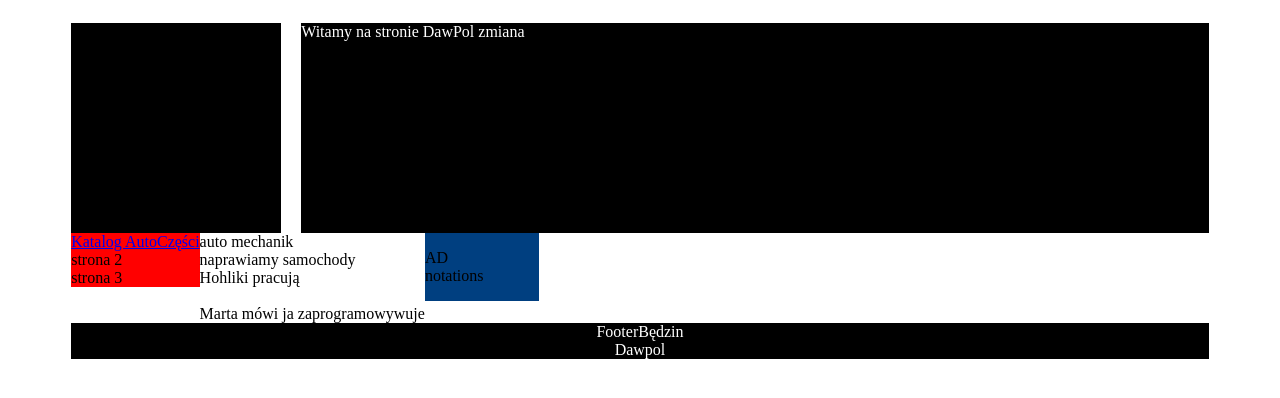
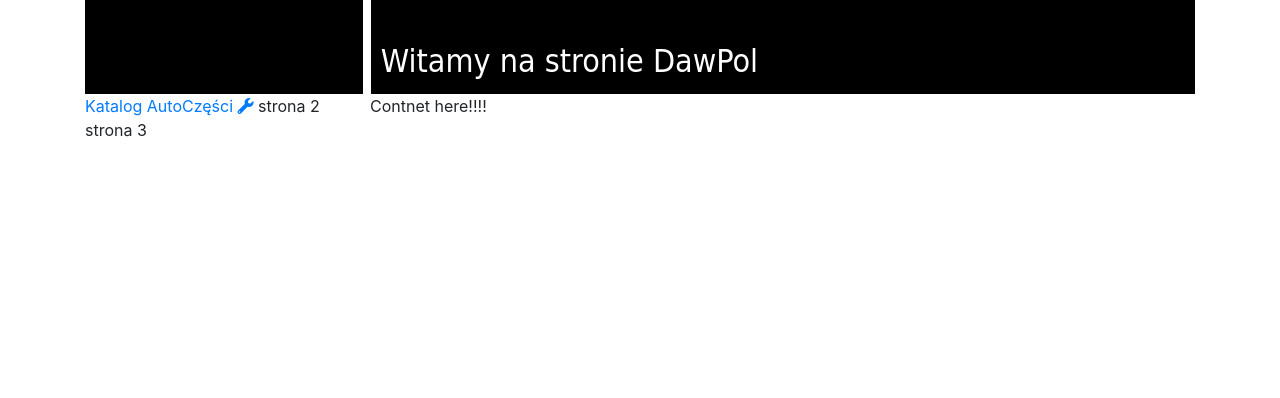
Before and after one commit to piotrenewicz/Dawpol_Website, a Django app: template main/templates/main/index.html in a window 1280 px wide. Shown: the top 398 px of the page. Run offline with Django 3.2, Linux system fonts and the light colour scheme; the template is opened without the code that fills it, so the values that code supplies are empty; some libraries are stand-ins or nearby versions.

Commit message:
move to Bootstrap, and FontAwesome.

```diff
--- a/main/static/main/style.css
+++ b/main/static/main/style.css
@@ -1,13 +1,14 @@
+:root {
+    --panel_primary_color: black;
+    --panel_primary_text_color: white;
+}
+
+
+
 #body {
     background-color: gray;
     /*font-family: Vemana2000;*/
     font-size: 20px;
-}
-
-#container {
-    width: 90%;
-    margin-left: 5%;
-    margin-right: auto;
 }
 
 img {
@@ -15,35 +16,37 @@ img {
     max-height: 100%;
 }
 
-#header {
-    /*background-color: black;*/
-    color: white;
-    text-align: left;
-    /*margin-left: 220px;*/
-    padding-top: 15px;
-    width: auto;
-    height: 210px;
-}
+/*#header {*/
+/*    !*background-color: black;*!*/
+/*    color: white;*/
+/*    text-align: left;*/
+/*    !*margin-left: 220px;*!*/
+/*    padding-top: 15px;*/
+/*    width: auto;*/
+/*    height: 210px;*/
+/*}*/
 
 #logo {
-    background-color: black;
-    float: left;
-    width: 210px;
-    height: inherit;
+    background-color: var(--panel_primary_color);
+    padding-top: 35px;
+    padding-bottom: 35px;
+    /*height: 100%;*/
+    /*float: left;*/
+    /*width: 210px;*/
+    /*height: inherit;*/
 }
 
 #top-bar {
-    background-color: black;
-    /*float: left;*/
-    margin-left: 230px;
-    height: inherit;
-    width: available;
-}
-
-#nav {
-    float: left;
-    background-color: red;
-    max-height: 300px;
+    background-color: var(--panel_primary_color);
+    padding-top: 5%;
+    padding-bottom: auto;
+    padding-left: 10px;
+    color: var(--panel_primary_text_color);
+    /*font-size: 35px;*/
+    margin-left: 1%;
+    height: 100%;
+    /*width: available;*/
+    font-family: "DejaVu Sans Condensed", serif;
 }
 
 #content {
@@ -53,15 +56,9 @@ img {
     width: auto;
 }
 
-#sidebar {
-    float: left;
-    background-color: #003f80;
-    width: 10%;
-}
-
 #footer {
     clear: both;
-    background-color: black;
+    background-color: var(--panel_primary_color);
     color: white;
     text-align: center;
 }
--- a/main/templates/main/index.html
+++ b/main/templates/main/index.html
@@ -1,43 +1,62 @@
 <!DOCTYPE html>
 <html lang="en">
 <head>
+
+
+
+    <!-- Optional JavaScript -->
+    <!-- jQuery first, then Popper.js, then Bootstrap JS -->
+
+  </body>
+</html>
+
+
     {% load static %}
-    <link rel="stylesheet" type="text/css" href="{% static 'main/style.css' %}">
+    <meta charset="UTF-8">
+    <meta http-equiv="X-UA-Compatible" content="IE=edge">
+    <meta name="viewport" content="width=device-width, initial-scale=1, shrink-to-fit=no">
 
-    <meta charset="UTF-8">
     <title>Dawpol</title>
     <meta name="description" content="Strona mechanika samochodów" />
     <meta name="keywords" content="słowa, hashtagi"/>
+
+     <!-- Bootstrap CSS -->
+    <link rel="stylesheet" href="https://maxcdn.bootstrapcdn.com/bootstrap/4.0.0/css/bootstrap.min.css" integrity="sha384-Gn5384xqQ1aoWXA+058RXPxPg6fy4IWvTNh0E263XmFcJlSAwiGgFAW/dAiS6JXm" crossorigin="anonymous">
+    <link rel="stylesheet" href="https://use.fontawesome.com/releases/v5.8.1/css/all.css" integrity="sha384-50oBUHEmvpQ+1lW4y57PTFmhCaXp0ML5d60M1M7uH2+nqUivzIebhndOJK28anvf" crossorigin="anonymous">
+    <link rel="stylesheet" type="text/css" href="{% static 'main/style.css' %}">
 </head>
 <body>
-    <div id="container">
-        <div id="header">
-            <div id="logo">
-                <img src="{{ logo.graphic.url }}"/>
+    <div class="container">
+        <div class="row no-gutters">
+            <div class="col-sm-3">
+                <div id="logo">
+                    <img src="{{ logo.graphic.url }}"/>
+                </div>
             </div>
-            <div id="top-bar">
-                Witamy na stronie DawPol zmiana
+            <div class="col-sm-9">
+                <div id="top-bar">
+                    <h2 class="display-5"> Witamy na stronie DawPol</h2>
+                </div>
             </div>
         </div>
-        <div id="nav">
-            <a href="{% url 'main:parts' %}"> Katalog AutoCzęści </a> <br/>
-            strona 2 <br/>
-            strona 3
+        <div class="row">
+            <div class="col-sm-3">
+
+                <a href="{% url 'main:parts' %}"> Katalog AutoCzęści <span class="fas fa-wrench"></span></a>
+                strona 2
+                strona 3
+            </div>
+            <div class="col-sm-9" id="content">
+                Contnet here!!!!
+            </div>
         </div>
-        <div id="content">
-            auto mechanik <br/>
-            naprawiamy samochody <br/>
-            Hohliki pracują <br/>
-            <br/>
-            Marta mówi ja zaprogramowywuje
-        </div>
-        <div id="sidebar">
-            <p>AD <br/> notations </p>
-        </div>
-        <div id="footer">
-            FooterBędzin <br/>
-            Dawpol
-        </div>
+{#        <div id="footer">#}
+{#            FooterBędzin <br/>#}
+{#            Dawpol#}
+{#        </div>#}
     </div>
+    <script src="https://code.jquery.com/jquery-3.2.1.slim.min.js" integrity="sha384-KJ3o2DKtIkvYIK3UENzmM7KCkRr/rE9/Qpg6aAZGJwFDMVNA/GpGFF93hXpG5KkN" crossorigin="anonymous"></script>
+    <script src="https://cdnjs.cloudflare.com/ajax/libs/popper.js/1.12.9/umd/popper.min.js" integrity="sha384-ApNbgh9B+Y1QKtv3Rn7W3mgPxhU9K/ScQsAP7hUibX39j7fakFPskvXusvfa0b4Q" crossorigin="anonymous"></script>
+    <script src="https://maxcdn.bootstrapcdn.com/bootstrap/4.0.0/js/bootstrap.min.js" integrity="sha384-JZR6Spejh4U02d8jOt6vLEHfe/JQGiRRSQQxSfFWpi1MquVdAyjUar5+76PVCmYl" crossorigin="anonymous"></script>
 </body>
 </html>
```
